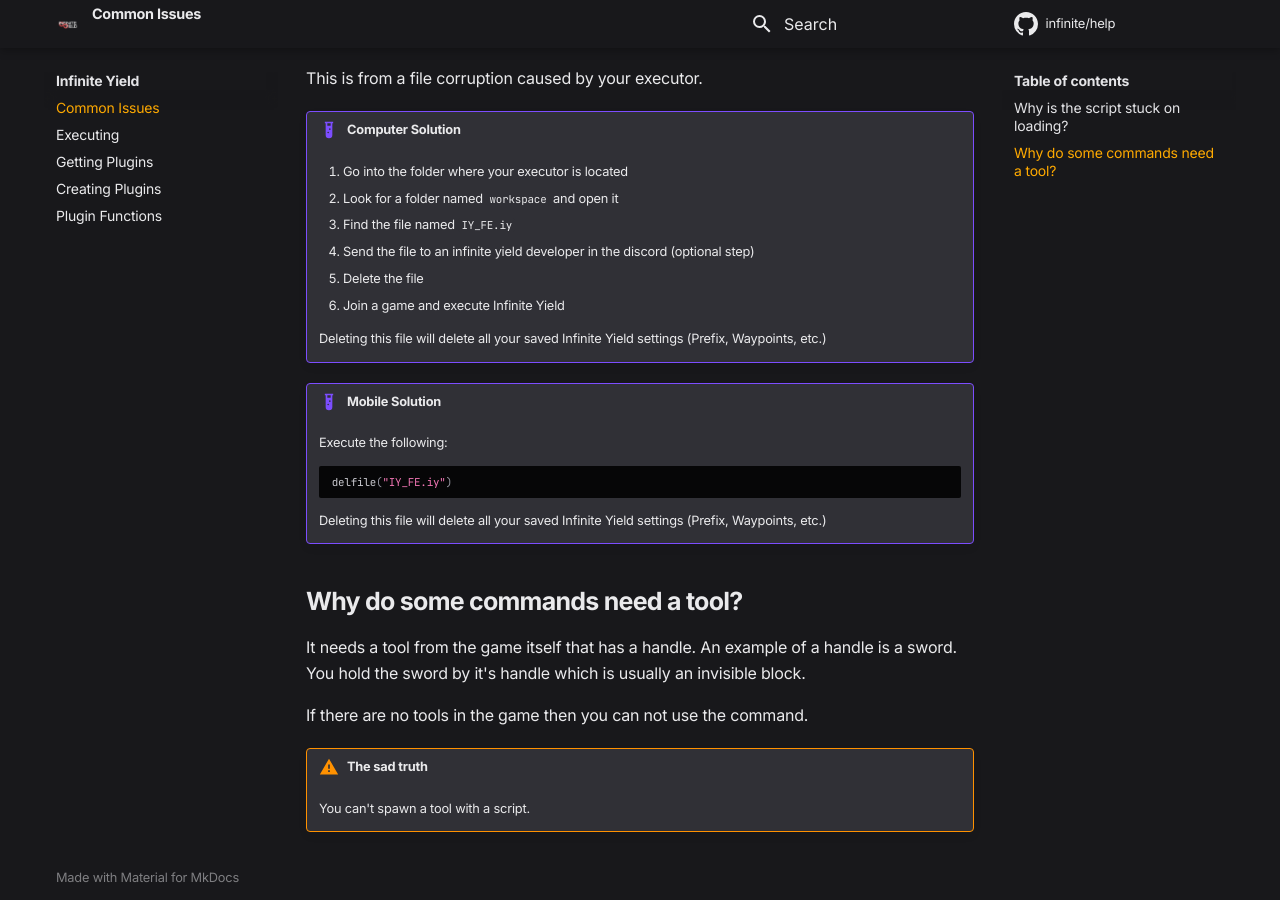
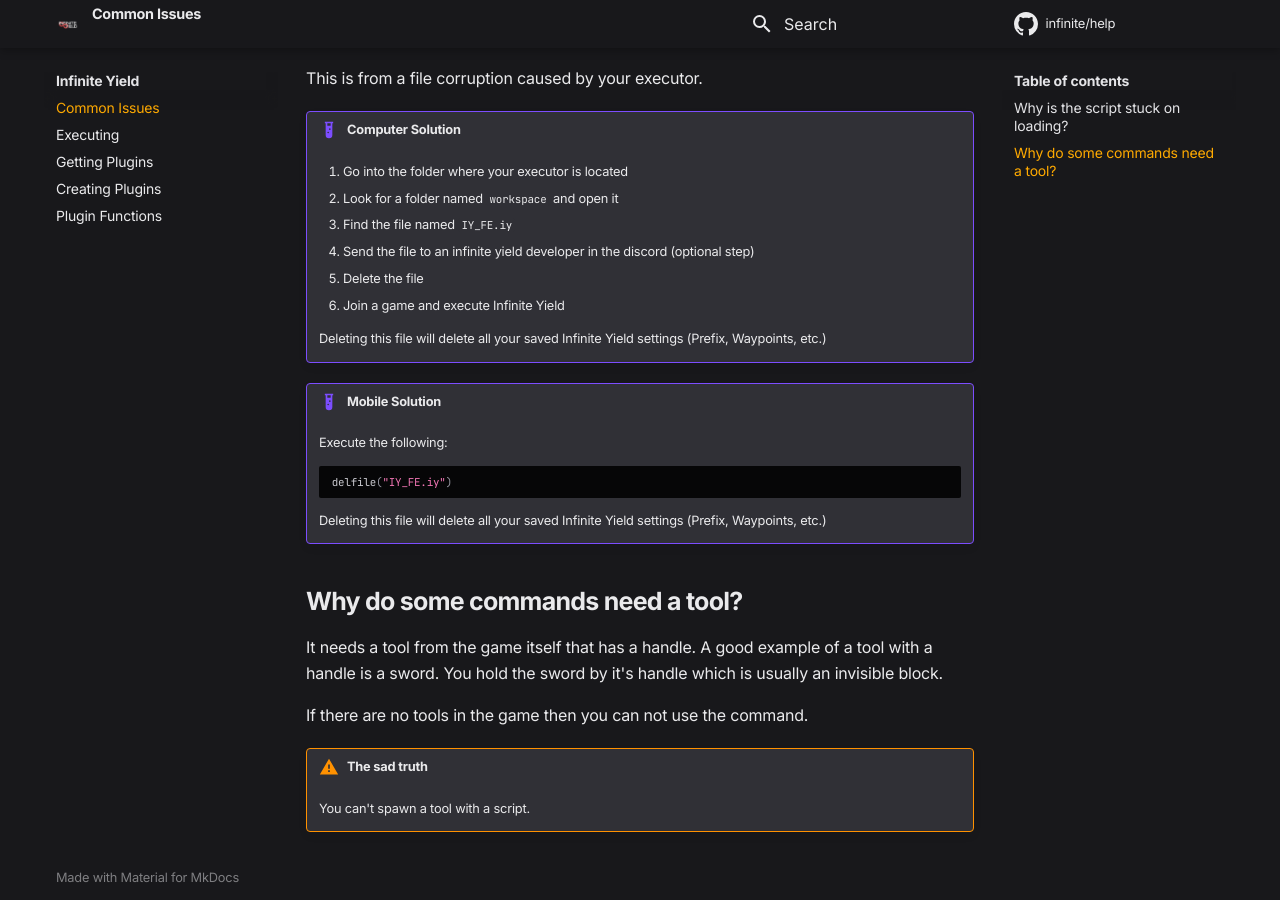
Before and after one commit to moikoros/help, an MkDocs documentation site: the page built from docs/inf/issues.md, in a window 1280 px wide and 900 px high, scrolled down 753 px. Built offline with MkDocs 1.6.1 and Material for MkDocs 9.7.7, drawn with Linux system fonts in a browser that asks for light colours; comment, search, counter and statistics services are not loaded.

Commit message:
Update issues.md

```diff
--- a/docs/inf/issues.md
+++ b/docs/inf/issues.md
@@ -27,7 +27,7 @@
 
 ## Why do some commands need a tool?
 
-It needs a tool from the game itself that has a handle. An example of a handle is a sword. You hold the sword by it's handle which is usually an invisible block.
+It needs a tool from the game itself that has a handle. A good example of a tool with a handle is a sword. You hold the sword by it's handle which is usually an invisible block.
 
 If there are no tools in the game then you can not use the command.
 
```
